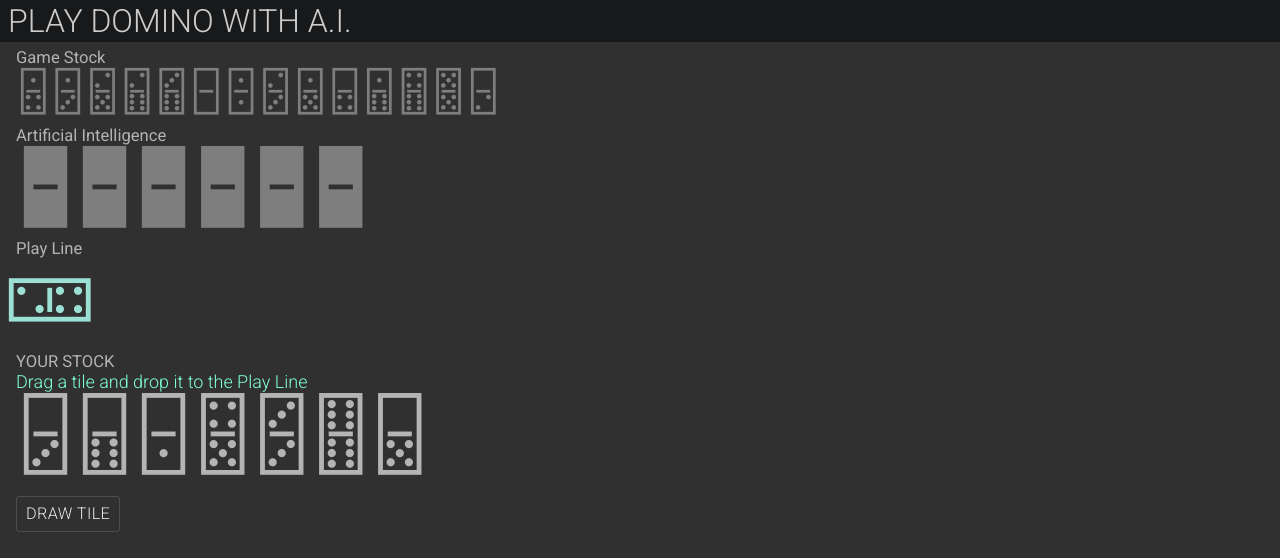
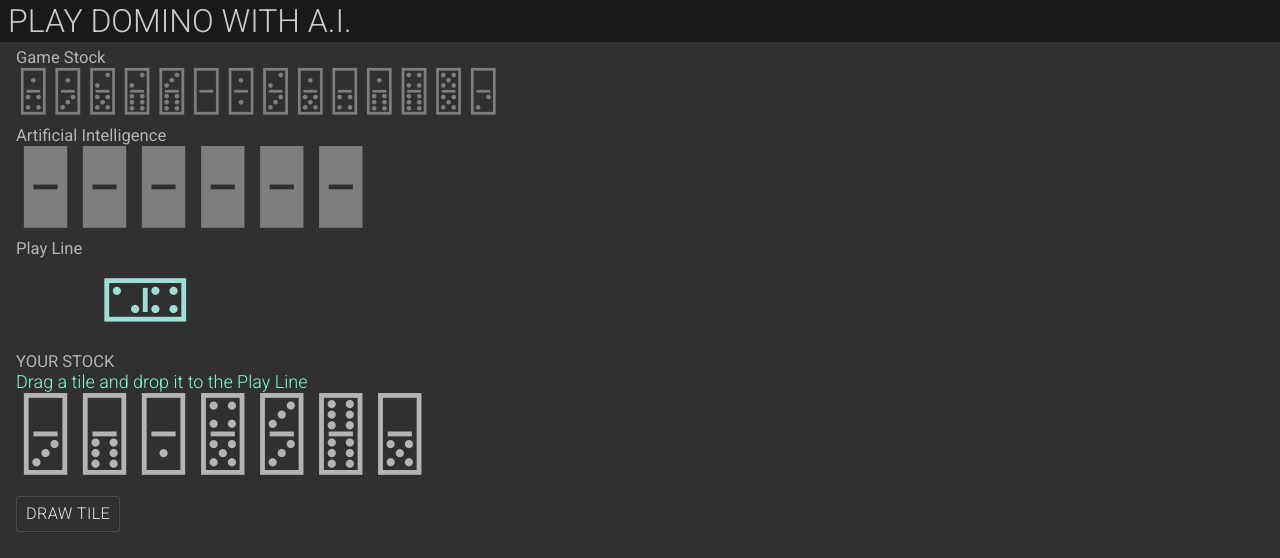
Before and after one commit to shenshin/domino-react, a React (Create React App) app: page / in a window 1280 px wide. Both pictures are taken after a click on the button "DRAW TILE". Shown: the top 558 px of the page. Built offline with nearby package versions, Linux system fonts and the light colour scheme; a web font is replaced by a local one.

Commit message:
Move drop observer logic to DropPlaceholder component

```diff
--- /dev/null
+++ b/src/components/DropPlaceholder.jsx
@@ -0,0 +1,79 @@
+import { useEffect, useRef } from 'react'
+import styled, { css } from 'styled-components'
+import { useDispatch, useSelector } from 'react-redux'
+import { stopDrop } from '../redux/dragNdropSlice'
+import { aiMakesMove, userMakesMove } from '../redux/dominoSlice'
+import { getNumbers } from '../util/tileOperations'
+
+const Container = styled.div`
+  ${({ highLighted }) => (
+    highLighted && css`
+    box-shadow: -1px -1px 10px aquamarine;
+  `
+  )}
+  border-radius: 2px;
+  line-height: 0.5;
+  font-size: 3.5rem;
+`
+
+const TileSymbol = styled.span`
+  visibility: hidden;
+`
+
+const DropPlaceholder = ({
+  tile,
+  first = false,
+  last = false,
+  isLeft,
+}) => {
+  const ref = useRef()
+  const dispatch = useDispatch()
+  const { draggedTile, droppedTile } = useSelector((state) => state.dragNdrop)
+
+  const isDroppable = (movedTile) => movedTile && ((first
+    && last
+    && getNumbers(movedTile).some((i) => getNumbers(tile).includes(i)))
+    || (first && getNumbers(movedTile).includes(getNumbers(tile)[0]))
+    || (last && getNumbers(movedTile).includes(getNumbers(tile)[1])))
+
+  // drop observer
+  useEffect(() => {
+    if (isDroppable(droppedTile)) {
+      // screen position of a droppable tile (in the playline)
+      const tileCoords = ref.current.getBoundingClientRect()
+      // center of a tile being dropped
+      const dropCenterX = droppedTile.lastCoords.x + droppedTile.lastCoords.width / 2
+      const dropCenterY = droppedTile.lastCoords.y + droppedTile.lastCoords.height / 2
+      // conditions met when droppable and dropped tile are close to each other
+      const tilesFitHorizontally = (dropCenterX >= tileCoords.x)
+      && (dropCenterX <= (tileCoords.x + tileCoords.width))
+      const tilesFitVertically = (dropCenterY >= tileCoords.y)
+      && (dropCenterY <= (tileCoords.y + tileCoords.height))
+      if (tilesFitHorizontally && tilesFitVertically) {
+        dispatchMoves()
+      }
+    }
+  }, [droppedTile])
+
+  const dispatchMoves = () => {
+    dispatch(userMakesMove({ tile: droppedTile, position: first }))
+    dispatch(stopDrop())
+    setTimeout(() => {
+      dispatch(aiMakesMove())
+    }, 600)
+  }
+
+  return (
+    <Container
+      ref={ref}
+      highLighted={isDroppable(draggedTile)}
+    >
+      <TileSymbol>
+        &#127024;
+      </TileSymbol>
+    </Container>
+
+  )
+}
+
+export default DropPlaceholder
--- a/src/components/Playline.jsx
+++ b/src/components/Playline.jsx
@@ -5,6 +5,7 @@ import { StockContainer as SC, Title } from './styled'
 
 const StockContainer = styled(SC)`
   margin-left: -0.75rem;
+
 `
 
 const PlayLine = () => {
--- a/src/components/Tile.jsx
+++ b/src/components/Tile.jsx
@@ -5,16 +5,14 @@ import { useDispatch, useSelector } from 'react-redux'
 import styled, { css } from 'styled-components'
 import { motion, useAnimation } from 'framer-motion'
 import {
-  userMakesMove,
-  aiMakesMove,
   setTileCoords,
   unsetUserTileCoords,
-  setFirstInPlayline,
 } from '../redux/dominoSlice'
 import {
-  startDrag, stopDrag, startDrop, stopDrop,
+  startDrag, stopDrag, startDrop,
 } from '../redux/dragNdropSlice'
 import { getNumbers } from '../util/tileOperations'
+import DroppedPlaceholder from './DropPlaceholder'
 
 const DominoTile = styled(motion.div)`
   margin: 1px;
@@ -64,7 +62,6 @@ const Tile = ({
 }) => {
   const ref = useRef()
   const dispatch = useDispatch()
-  const { draggedTile, droppedTile } = useSelector((state) => state.dragNdrop)
   const { firstInPlayline } = useSelector((state) => state.domino)
   const controls = useAnimation()
 
@@ -117,40 +114,6 @@ const Tile = ({
     }
   }, [])
 
-  // mark first tile that was placed to the playline
-  useEffect(() => {
-    if (firstInPlayline === null && first) {
-      dispatch(setFirstInPlayline(tile))
-    }
-  }, [firstInPlayline])
-
-  // drop observer
-  useEffect(() => {
-    if (isDroppable(droppedTile)) {
-      // screen position of a droppable tile (in the playline)
-      const tileCoords = ref.current.getBoundingClientRect()
-      // center of a tile being dropped
-      const dropCenterX = droppedTile.lastCoords.x + droppedTile.lastCoords.width / 2
-      const dropCenterY = droppedTile.lastCoords.y + droppedTile.lastCoords.height / 2
-      // conditions met when droppable and dropped tile are close to each other
-      const tilesFitHorizontally = (dropCenterX >= tileCoords.x)
-      && (dropCenterX <= (tileCoords.x + tileCoords.width))
-      const tilesFitVertically = (dropCenterY >= tileCoords.y)
-      && (dropCenterY <= (tileCoords.y + tileCoords.height))
-      if (tilesFitHorizontally && tilesFitVertically) {
-        dispatchMoves()
-      }
-    }
-  }, [droppedTile])
-
-  const dispatchMoves = () => {
-    dispatch(userMakesMove({ tile: droppedTile, position: first }))
-    dispatch(stopDrop())
-    setTimeout(() => {
-      dispatch(aiMakesMove())
-    }, 600)
-  }
-
   // calculates tile orientation
   const isHorizontal = () => {
     switch (tileStyle) {
@@ -187,18 +150,14 @@ const Tile = ({
     }))
   }
 
-  // filters appropriate tiles only
-  const isDroppable = (movedTiled) => movedTiled && ((first
-    && last
-    && getNumbers(movedTiled).some((i) => getNumbers(tile).includes(i)))
-    || (first && getNumbers(movedTiled).includes(getNumbers(tile)[0]))
-    || (last && getNumbers(movedTiled).includes(getNumbers(tile)[1])))
-
-  // paint a tile with different colors depending on whether it's
-  // the first in the Playline or droppable or dimmed
-  const getVariant = () => (isDroppable(draggedTile) ? 'droppable' : tile.id === firstInPlayline?.id ? 'selected' : variant)
+  // paint a tile with different colors
+  const getVariant = () => (tile.id === firstInPlayline?.id ? 'selected' : variant)
 
   return (
+    <>
+      {first && (
+      <DroppedPlaceholder tile={tile} first={first} last={last} isLeft />
+      )}
       <DominoTile
         className={className}
         size={size}
@@ -220,6 +179,10 @@ const Tile = ({
         dragElastic={1}
         whileHover={draggable && { scale: 1.2 }}
       />
+      {last && (
+      <DroppedPlaceholder tile={tile} first={first} last={last} />
+      )}
+    </>
   )
 }
 
--- a/src/components/styled/StockContainer.js
+++ b/src/components/styled/StockContainer.js
@@ -4,6 +4,7 @@ const StockContainer = styled.div`
   margin-bottom: 0.5rem;
   display: flex;
   flex-wrap: wrap;
+  align-items: center;
 `;
 
 export default StockContainer
--- a/src/redux/dominoSlice.js
+++ b/src/redux/dominoSlice.js
@@ -62,7 +62,13 @@ const dominoSlice = createSlice({
 
     putTileToStock: (state) => moveTile({ from: state.initialStock, to: state.stock }),
     drawTileToAI: (state) => moveTile({ from: state.stock, to: state.players[1].stock }),
-    drawTileToPlayline: (state) => moveTile({ from: state.stock, to: state.playline }),
+    drawTileToPlayline: (state) => {
+      // remember first tile to indicate it in the playline
+      if (state.playline.length === 0) {
+        state.firstInPlayline = state.stock[state.stock.length - 1]
+      }
+      moveTile({ from: state.stock, to: state.playline })
+    },
     drawTileToUser: (state) => moveTile({ from: state.stock, to: state.players[0].stock }),
 
     userMakesMove: (state, { payload: { tile, position } }) => {
@@ -115,9 +121,9 @@ const dominoSlice = createSlice({
       }
     },
 
-    setFirstInPlayline: (state, { payload }) => {
+    /* setFirstInPlayline: (state, { payload }) => {
       state.firstInPlayline = payload
-    },
+    }, */
   },
 });
 
```
Also changed, not shown: 1 other file (tests, documents, lock files or other folders). Lines whose indentation alone changed are shown as unchanged.
